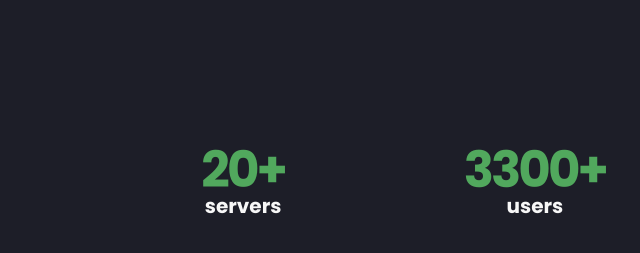
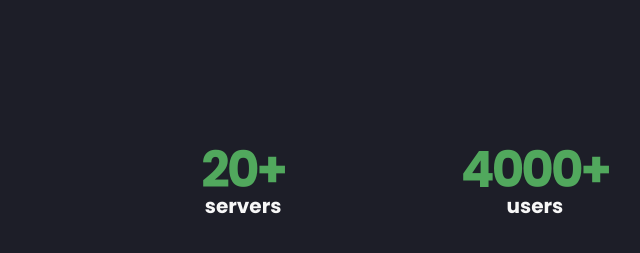
Before and after one commit to Sentiacle/roastinator-website, a plain HTML site: page index.html in a window 1280 px wide. Shown: the part 1415-1668 px from the top of the page, 251-891 px from the left. Drawn offline with nearby package versions, Linux system fonts and the light colour scheme; a script that the page names is missing.

Commit message:
Update index.html

```diff
--- a/index.html
+++ b/index.html
@@ -107,7 +107,7 @@
         </div>
         <div class="card statistic" style="width: 18rem;">
             <div class="card-body">
-                <p class="card-title" style="font-size: 50px !important;line-height: 15px !important;letter-spacing: -0.06em !important;font-weight: bold !important;">3300+</h1>
+                <p class="card-title" style="font-size: 50px !important;line-height: 15px !important;letter-spacing: -0.06em !important;font-weight: bold !important;">4000+</h1>
                 <p style="font-weight: bold !important;font-size: 20px !important;">users</p>
             </div>
         </div>
```
